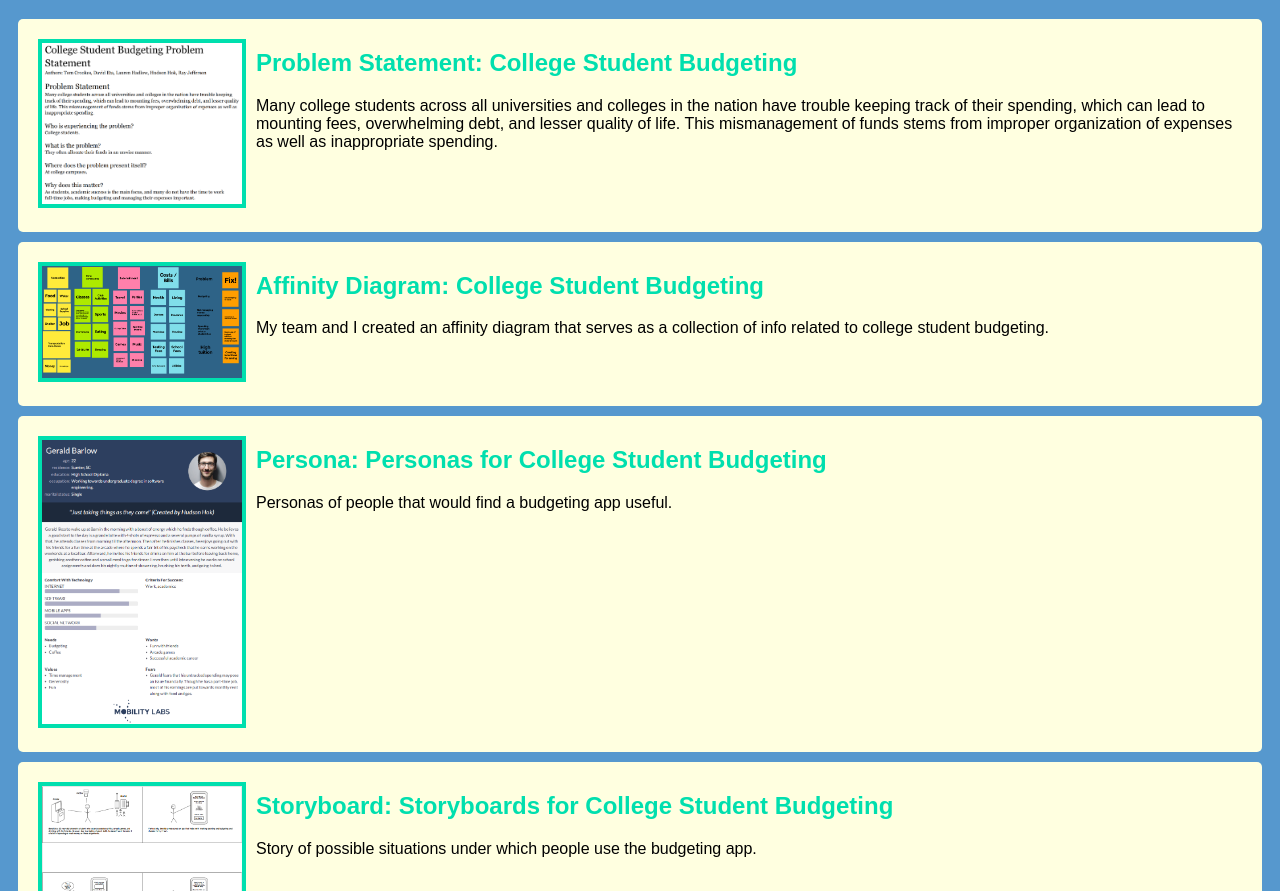
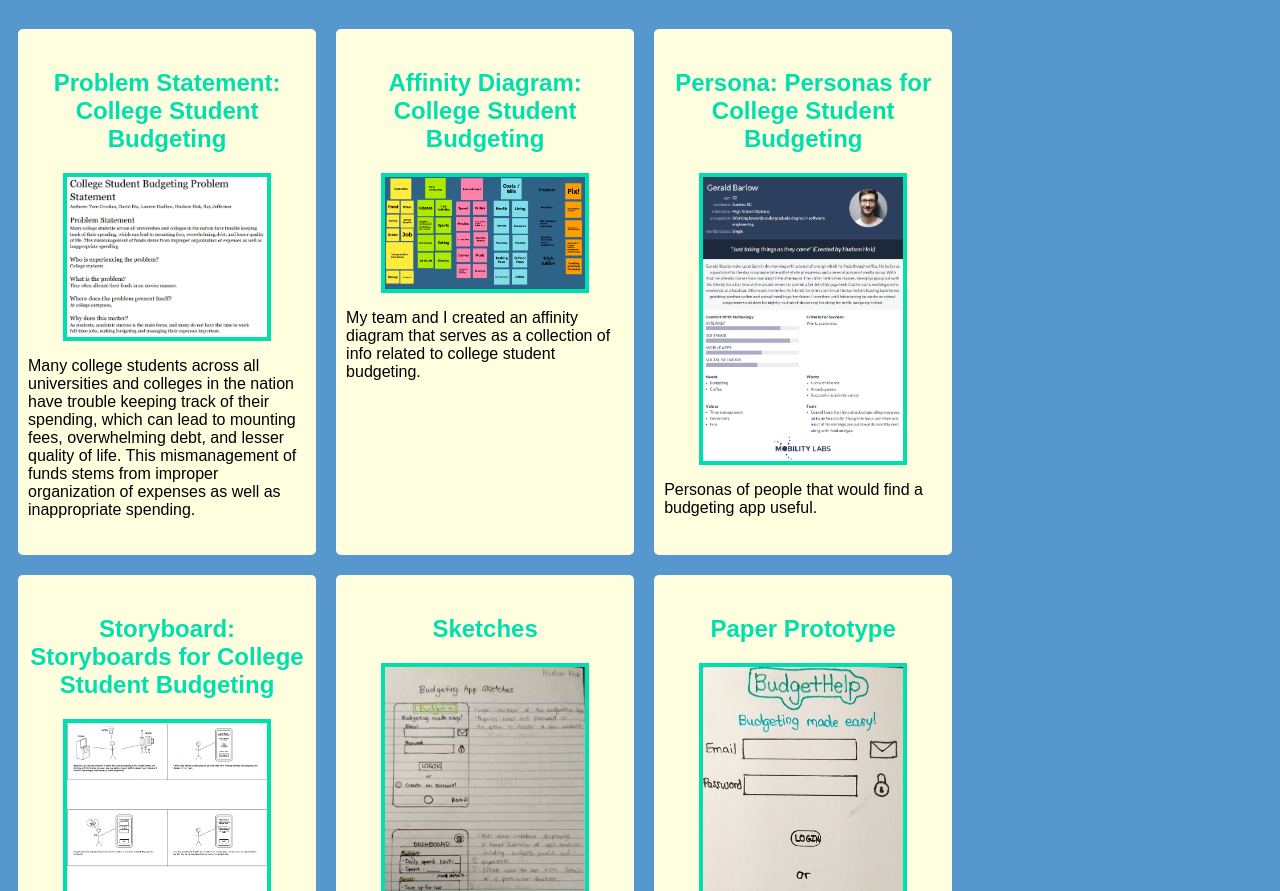
Before and after one commit to hudsonhok/hudsonhok.github.io, a plain HTML site: page index.html in a window 1280 px wide. Shown: the part 61-952 px from the top of the page. Drawn offline with Linux system fonts and the light colour scheme.

Commit message:
Add files via upload

```diff
--- a/index.html
+++ b/index.html
@@ -8,51 +8,72 @@
         <h1>Hudson Hok's CSCE 190 Site</h1>
 
         <!-- Problem Statement Assignment-->
-        <section class="assignment">
-            <a href="files/problem-statement.pdf"> <img src="images/problem-statement.PNG"> </a>
-            <section class="ass-details">
-                <a href="files/problem-statement.pdf"><h2>Problem Statement: College Student Budgeting</h2></a>
+        <div class="assignments">
+            <section  class="assignment">
+                <a href="files/problem-statement.pdf">
+                    <h2>Problem Statement: College Student Budgeting</h2>
+                </a>
+                <a href="files/problem-statement.pdf">
+                    <img src="images/problem-statement.PNG">
+                </a>
                 <p>
                     Many college students across all universities and colleges in the nation have trouble keeping track of their spending, which can lead to mounting fees, overwhelming debt, and lesser quality of life. This mismanagement of funds stems from improper organization of expenses as well as inappropriate spending.
                 </p>
             </section>
-        </section>
             <!-- Affinity Diagram Assignment-->
             <section class="assignment">
-            <a href="files/affinity-diagram.pdf"> <img src="images/affinity-diagram.png"> </a>
-            <section class="ass-details">
-                <a href="files/affinity-diagram.pdf"><h2>Affinity Diagram: College Student Budgeting</h2></a>
+                <a href="files/affinity-diagram.pdf">
+                    <h2>Affinity Diagram: College Student Budgeting</h2>
+                </a>
+                <a href="files/affinity-diagram.pdf">
+                    <img src="images/affinity-diagram.png">
+                </a>
                 <p>
                     My team and I created an affinity diagram that serves as a collection of info related to college student budgeting.
                 </p>
             </section>
-        </section>
             <section class="assignment">
-            <a href="files/personas.pdf"> <img src="images/persona.PNG"> </a>
-            <section class="ass-details">
-                <a href="files/personas.pdf"><h2>Persona: Personas for College Student Budgeting</h2></a>
+                <a href="files/personas.pdf">
+                    <h2>Persona: Personas for College Student Budgeting</h2>
+                </a>
+                <a href="files/personas.pdf">
+                    <img src="images/persona.PNG">
+                </a>
                 <p>
                 Personas of people that would find a budgeting app useful.
                 </p>
             </section>
-        </section>
             <section class="assignment">
+                <a href="files/storyboard.pdf">
+                    <h2>Storyboard: Storyboards for College Student Budgeting</h2>
+                </a>
                 <a href="files/storyboard.pdf"> <img src="images/storyboard.PNG"> </a>
-            <section class="ass-details">
-                <a href="files/storyboard.pdf"><h2>Storyboard: Storyboards for College Student Budgeting</h2></a>
                 <p>
                 Story of possible situations under which people use the budgeting app.
                 </p>
             </section>
-        </section>
             <section class="assignment">
-            <a href="files/sketches.pdf"> <img src="images/sketches.PNG"> </a>
-            <section class="ass-details">
-                <a href="files/sketches.pdf"><h2>Sketches </h2></a>
+                <a href="files/sketches.pdf">
+                    <h2>Sketches </h2>
+                </a>
+                <a href="files/sketches.pdf">
+                    <img src="images/sketches.PNG">
+                </a>
                 <p>
                     Rough ideas of what the app will look like.
                 </p>
             </section>
+            <section class="assignment">
+                <a href="https://youtu.be/1G_vW0YIwqo">
+                    <h2> Paper Prototype </h2>
+                </a>
+                <a href="https://youtu.be/1G_vW0YIwqo">
+                    <img src="images/paper-prototype.PNG">
+                </a>
+                <p>
+                    A paper walkthrough of the application design in development, displaying every screen in the application.
+                </p>
             </section>
+        </div>
     </body>
 </html>
--- a/styles.css
+++ b/styles.css
@@ -3,9 +3,10 @@ body {
     font-family:Arial, Helvetica, sans-serif;
 }
 .assignment {
-    display:flex;
+    width:22%;
     padding:10px;
     margin:10px;
+    padding:20px 10px;
     background: lightyellow;
     border-radius:5px;
 }
@@ -13,6 +14,8 @@ body {
     width:200px;
     margin:10px;
     border:4px solid rgb(0, 223, 174);
+    display:block;
+    margin:auto;
 }
 .assignment img:hover {
     border:4px solid #1f72b6;
@@ -21,6 +24,9 @@ h1 {
     color: rgb(255, 255, 255);
     text-align:center;
 }
+h2 {
+    text-align: center;
+}
 a {
     text-decoration:none;
     color: rgb(0, 223, 174);
@@ -28,3 +34,7 @@ a {
 a:hover {
     color: #086fc4;
 }
+.assignments {
+    display:flex;
+    flex-wrap:wrap;
+}
```
Also changed, not shown: images/paper-prototype.PNG (added). Lines whose indentation alone changed are shown as unchanged.
